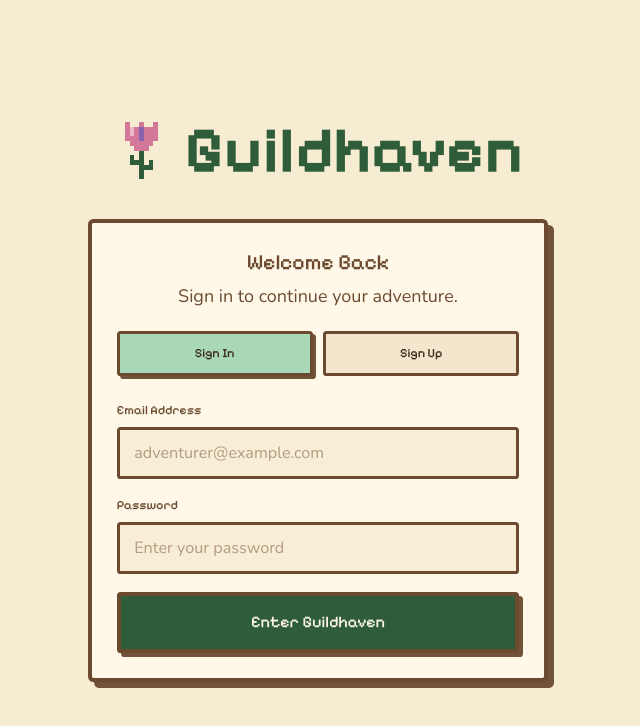
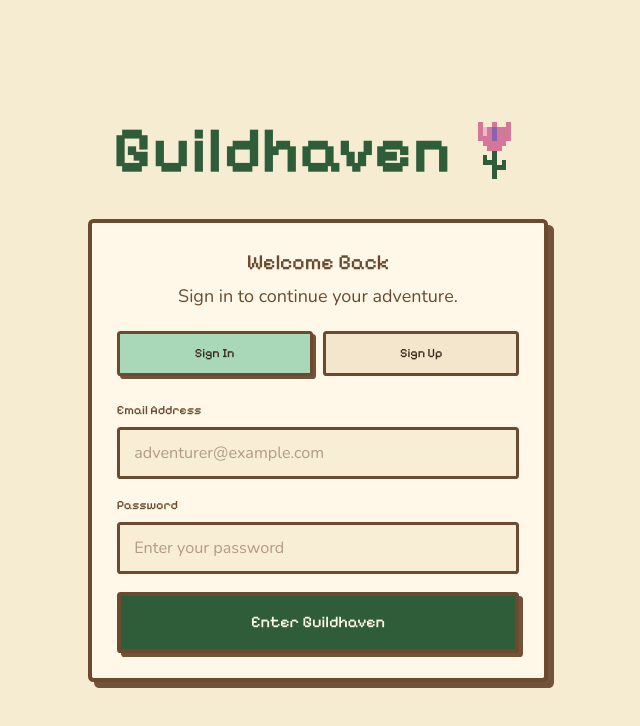
Before and after one commit to zarashiraz/guildhaven, a React (Vite) app: page /auth in a window 1280 px wide. Shown: the top 726 px of the page, without its empty margins (322-962 px from the left). Built offline with nearby package versions, Linux system fonts and the light colour scheme; no server answers.

Commit message:
fixed ui

```diff
--- a/src/pages/AuthPage.jsx
+++ b/src/pages/AuthPage.jsx
@@ -1,4 +1,3 @@
-
 import { useState } from 'react';
 import { useNavigate } from 'react-router-dom';
 import { supabase } from '../lib/supabase';
@@ -140,18 +139,18 @@ function AuthPage() {
   return (
     <div className="flex min-h-screen flex-col items-center justify-center px-4 py-8">
 
-      {/* Guildhaven Title with Pixel Tulip */}
+      {/* Guildhaven Title with Tulip on the RIGHT */}
       <div className="mb-10 flex items-center justify-center gap-3 sm:gap-4">
+        <h1 className="font-display text-5xl font-bold text-forest sm:text-7xl">
+          Guildhaven
+        </h1>
+
         <img
           src="/favicon.svg"
           alt="Pink pixel tulip"
           className="h-12 w-12 shrink-0 object-contain sm:h-16 sm:w-16"
           style={{ imageRendering: 'pixelated' }}
         />
-
-        <h1 className="font-display text-5xl font-bold text-forest sm:text-7xl">
-          Guildhaven
-        </h1>
       </div>
 
       {/* Authentication Card */}
```
